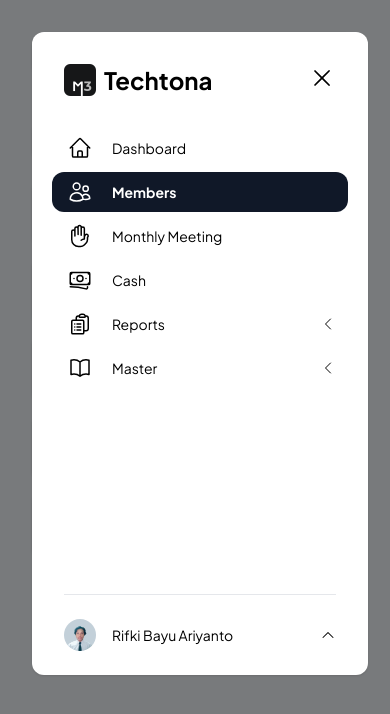
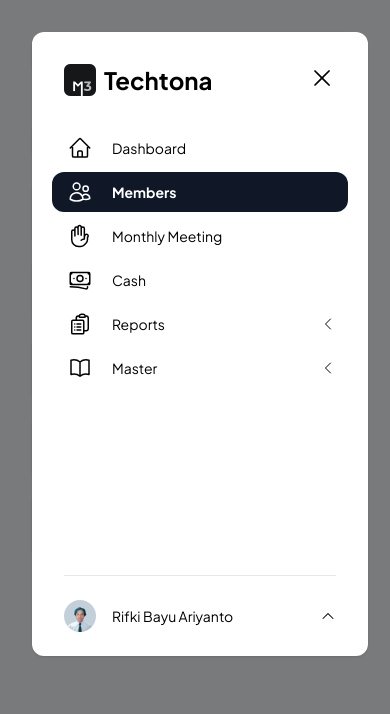
Before and after one commit to rifkibayuariy/karang-taruna, a Next.js app: page /admin/members in a window 390 px wide. Both pictures are taken after a click on the button 78 px from the left and 64 px from the top of the page. Shown: the top 714 px of the page. Built offline with nearby package versions, Linux system fonts and the light colour scheme.

Commit message:
Fix scroll while overlay show

```diff
--- a/app/admin/layout.tsx
+++ b/app/admin/layout.tsx
@@ -2,7 +2,7 @@ import SideNavLayout from "@/components/admin/sidenavlayout";
 
 export default function Layout({ children } : { children: React.ReactNode }) {
     return (
-        <div className="bg-slate-100 min-h-screen">
+        <div className="bg-slate-100 h-screen">
             <SideNavLayout>
                 { children }
             </SideNavLayout>
--- a/components/admin/overlay.tsx
+++ b/components/admin/overlay.tsx
@@ -9,7 +9,7 @@ export default function Overlay({
 }) {
     return (
         <div
-            className={`fixed ${mobile && ('md:hidden')} inset-0 bg-black ${opacity} z-30`}
+            className={`fixed ${mobile && ('md:hidden')} h-screen inset-0 bg-black ${opacity} z-30`}
             onClick={onClick}
         ></div>
     );
--- a/components/admin/sidenav.tsx
+++ b/components/admin/sidenav.tsx
@@ -28,7 +28,7 @@ export default function SideNav({
     const [menuName, setMenuName] = useState("");
 
     return (
-        <div className={`${isOpen ? 'fixed left-0 w-92 h-200 pr-0 max-h-8/10' : 'w-screen h-24 sticky'} ${isExpand ? 'md:w-100' : 'md:w-40'} md:max-h-240 md:fixed top-0 md:left-0 md:h-screen md:pb-8 px-8 pt-8 md:pr-8 transition-all duration-500 z-40`}>
+        <div className={`${isOpen ? 'fixed left-0 w-92 h-200 pr-0 max-h-164' : 'w-screen h-24 sticky'} ${isExpand ? 'md:w-100' : 'md:w-40'} md:max-h-240 md:fixed top-0 md:left-0 md:h-screen md:pb-8 px-8 pt-8 md:pr-8 transition-all duration-500 z-40`}>
             <div className="h-full flex flex-col bg-white rounded-xl shadow-sm px-8 relative overflow-hidden md:overflow-visible">
                 {!isOpen && (
                     <div className="h-full flex items-center md:hidden">
--- a/components/admin/sidenavlayout.tsx
+++ b/components/admin/sidenavlayout.tsx
@@ -23,7 +23,7 @@ export default function SideNavLayout({ children }: { children: React.ReactNode
                 isExpand={isExpand}
                 toggleSideNavExpand={toggleSideNavExpand}
             />
-            <div className={`${isExpand ? 'md:ml-92' : 'md:ml-32'} px-8 pt-8 transition-all duration-500`}>
+            <div className={`${isExpand ? 'md:ml-92' : 'md:ml-32'} h-screen px-8 pt-8 transition-all duration-500 ${isOpen ? 'overflow-y-hidden' : 'overflow-y-auto'}`}>
                 { children }
             </div>
 
```
